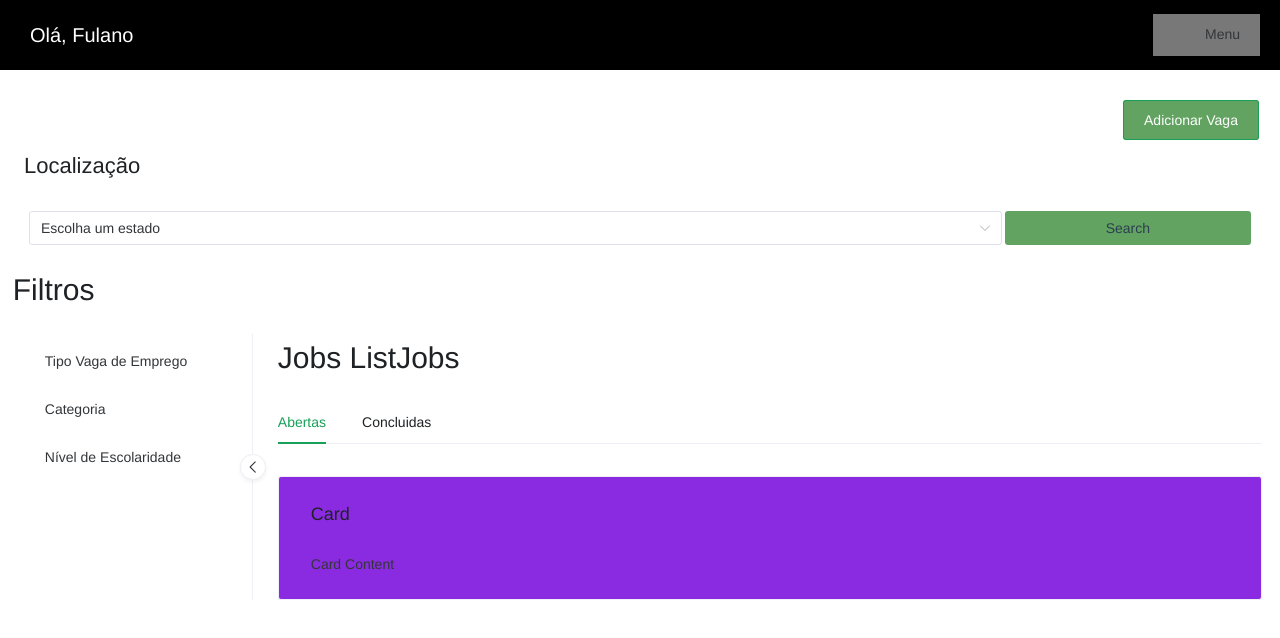
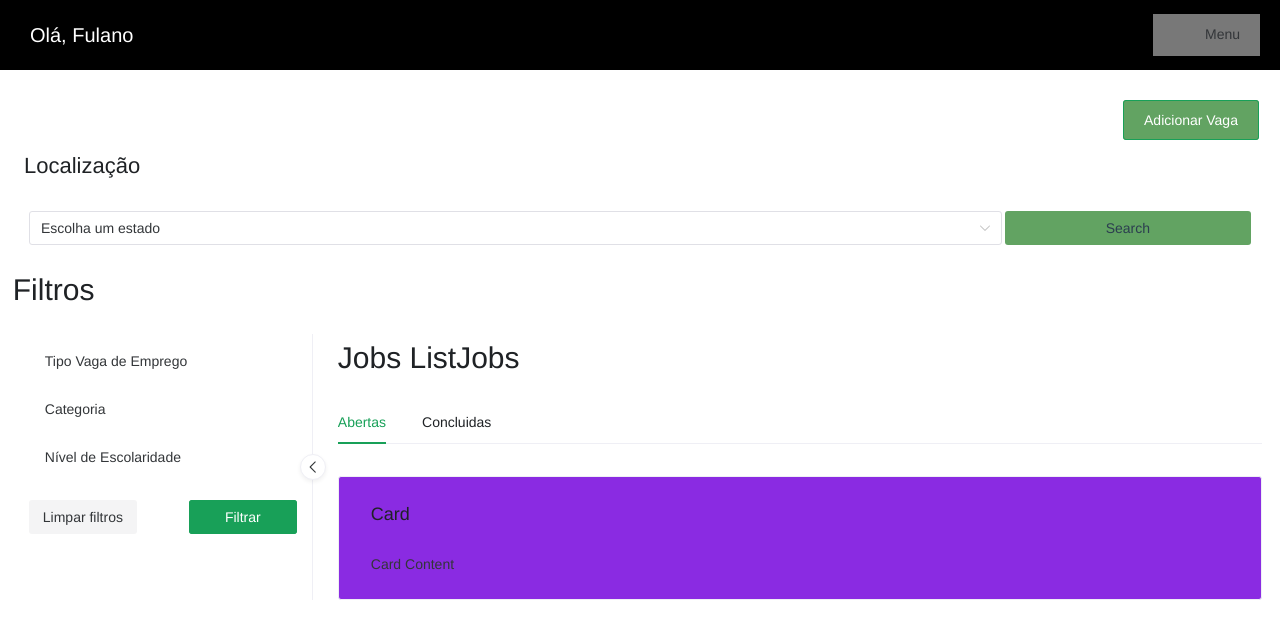
Before and after one commit to recupADS6/front-end, a Vue app: page / in a window 1280 px wide. Shown: the top 638 px of the page. Built offline with nearby package versions, Linux system fonts and the light colour scheme; some icons are missing.

Commit message:
feat: add buttons to clear or apply filter options and fix component collapse

```diff
--- a/src/components/SideBarFilters.vue
+++ b/src/components/SideBarFilters.vue
@@ -7,6 +7,7 @@
     <n-space vertical>
       <n-layout has-sider>
         <n-layout-sider
+          :class="{ 'layout-sider': !collapsed }"
           bordered
           collapse-mode="width"
           :collapsed-width="64"
@@ -24,6 +25,19 @@
           :render-label="renderMenuLabel"
           :expand-icon="expandIcon"
         />
+
+        <n-space
+          justify="space-between"
+          class="button-spaces"
+          v-if="!collapsed"
+        >
+          <n-button tertiary @click="clearFilterOptions">
+            Limpar filtros
+          </n-button>
+          <n-button type="primary" style="width: 108px" @click="filterOptions">
+            Filtrar
+          </n-button>
+        </n-space>
       </n-layout-sider>
 
         <n-layout>
@@ -43,6 +57,7 @@
     NLayoutSider,
     NMenu,
     NSpace,
+    NButton
   } from 'naive-ui';
   import { defineComponent, h, ref } from 'vue';
   import ListJobs from './ListJobs.vue';
@@ -75,6 +90,15 @@
     return h(NIcon, null, { default: () => h(CaretDownOutline) });
   }
 
+  function filterOptions() {
+    console.log(checkboxValues.value);
+  }
+
+  function clearFilterOptions() {
+    checkboxValues.value = [];
+    console.log(checkboxValues.value);
+  }
+
   export default defineComponent({
     components: {
       ListJobs,
@@ -82,6 +106,7 @@
       NSpace,
       NLayout,
       NLayoutSider,
+      NButton
     },
 
     setup(){
@@ -93,6 +118,8 @@
         expandIcon,
         value: ref("Escolha um estado"),
         locationOptions,
+        filterOptions,
+        clearFilterOptions,
       }
     }
   })
@@ -121,4 +148,13 @@
     flex-direction: row;
     justify-content: space-between;
   }
+
+  .layout-sider {
+    max-width: 300px !important;
+    width: 300px !important;
+  }
+
+  .button-spaces {
+    padding: 1rem;
+  }
 </style>
```
